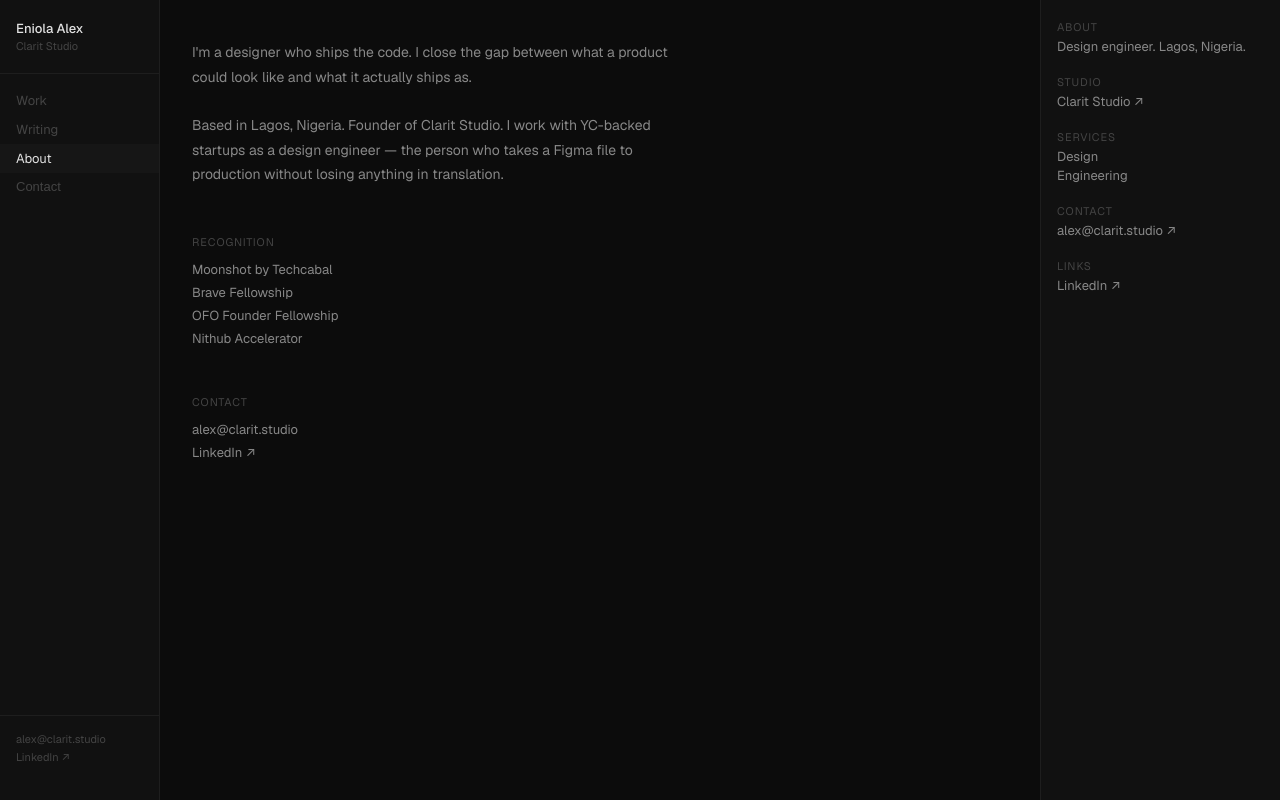
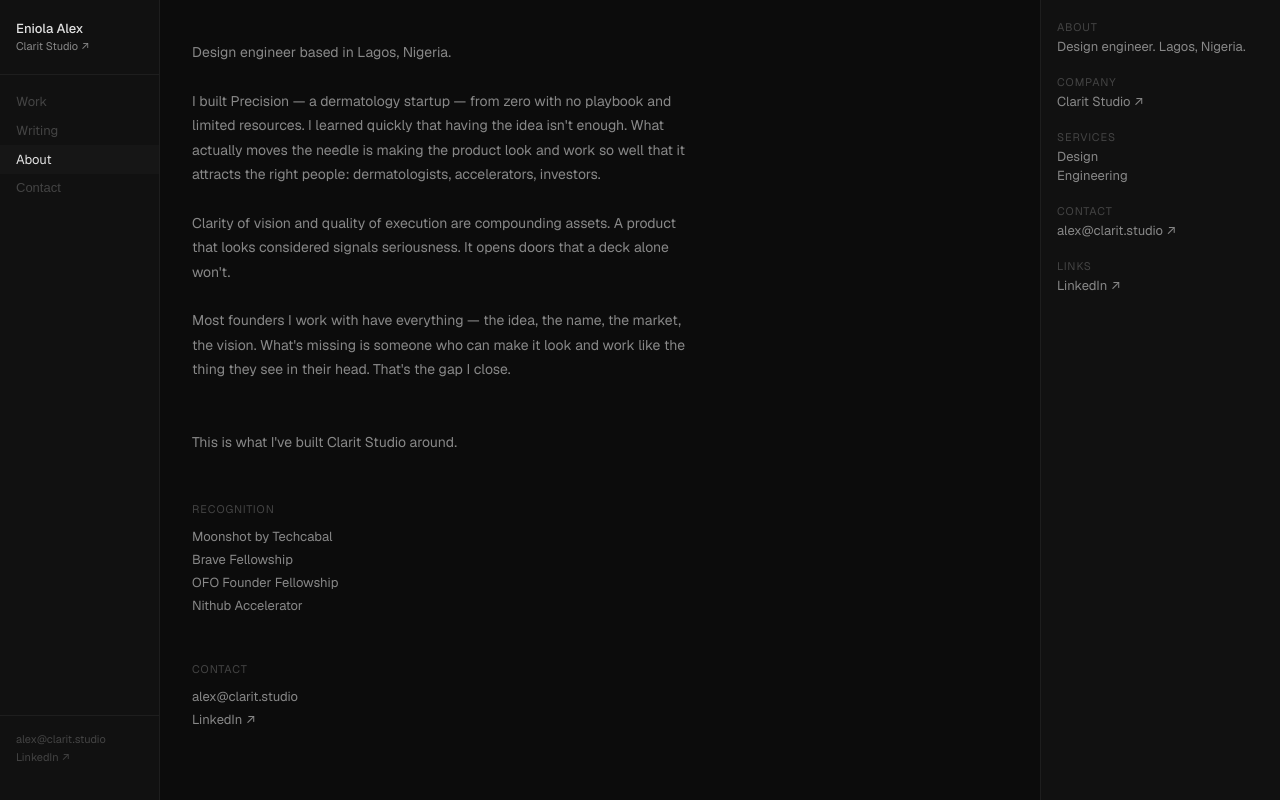
Before and after one commit to Lexanda12/clarit.studio, a Next.js app: page /about in a window 1280 px wide. Built offline with nearby package versions, Linux system fonts and the light colour scheme.

Commit message:
about page copy — final

```diff
--- a/app/(site)/about/page.tsx
+++ b/app/(site)/about/page.tsx
@@ -14,8 +14,35 @@ export default function AboutPage() {
           marginBottom: '24px',
         }}
       >
-        I&apos;m a designer who ships the code. I close the gap between what a
-        product could look like and what it actually ships as.
+        Design engineer based in Lagos, Nigeria.
+      </p>
+
+      <p
+        style={{
+          fontSize: '14px',
+          color: 'var(--text-secondary)',
+          lineHeight: '1.75',
+          marginBottom: '24px',
+        }}
+      >
+        I built Precision — a dermatology startup — from zero with no
+        playbook and limited resources. I learned quickly that having the
+        idea isn&apos;t enough. What actually moves the needle is making the
+        product look and work so well that it attracts the right people:
+        dermatologists, accelerators, investors.
+      </p>
+
+      <p
+        style={{
+          fontSize: '14px',
+          color: 'var(--text-secondary)',
+          lineHeight: '1.75',
+          marginBottom: '24px',
+        }}
+      >
+        Clarity of vision and quality of execution are compounding assets.
+        A product that looks considered signals seriousness. It opens doors
+        that a deck alone won&apos;t.
       </p>
 
       <p
@@ -26,9 +53,20 @@ export default function AboutPage() {
           marginBottom: '48px',
         }}
       >
-        Based in Lagos, Nigeria. Founder of Clarit Studio. I work with
-        YC-backed startups as a design engineer — the person who takes a
-        Figma file to production without losing anything in translation.
+        Most founders I work with have everything — the idea, the name, the
+        market, the vision. What&apos;s missing is someone who can make it look
+        and work like the thing they see in their head. That&apos;s the gap I close.
+      </p>
+
+      <p
+        style={{
+          fontSize: '14px',
+          color: 'var(--text-secondary)',
+          lineHeight: '1.75',
+          marginBottom: '48px',
+        }}
+      >
+        This is what I&apos;ve built Clarit Studio around.
       </p>
 
       <div style={{ marginBottom: '48px' }}>
--- a/components/layout/ShellClient.tsx
+++ b/components/layout/ShellClient.tsx
@@ -5,7 +5,7 @@ import RightPanel from './RightPanel'
 
 const homeRightPanel = [
   { label: 'About', value: 'Design engineer. Lagos, Nigeria.' },
-  { label: 'Studio', value: 'Clarit Studio', isLink: true, href: 'https://clarit.studio' },
+  { label: 'Company', value: 'Clarit Studio', isLink: true, href: 'https://clarit.studio' },
   { label: 'Services', value: ['Design', 'Engineering'] },
   { label: 'Contact', value: 'alex@clarit.studio', isLink: true, href: 'mailto:alex@clarit.studio' },
   { label: 'Links', value: 'LinkedIn', isLink: true, href: 'https://linkedin.com/in/eniolaalex' },
--- a/components/layout/Sidebar.tsx
+++ b/components/layout/Sidebar.tsx
@@ -38,9 +38,20 @@ export default function Sidebar() {
           <div style={{ fontSize: '13px', color: 'var(--text-primary)', fontWeight: 500 }}>
             Eniola Alex
           </div>
-          <div style={{ fontSize: '11px', color: 'var(--text-muted)', marginTop: '2px' }}>
-            Clarit Studio
-          </div>
+          <a
+            href="https://clarit.studio"
+            target="_blank"
+            rel="noopener noreferrer"
+            style={{
+              fontSize: '11px',
+              color: 'var(--text-secondary)',
+              marginTop: '2px',
+              display: 'inline-block',
+              textDecoration: 'none',
+            }}
+          >
+            Clarit Studio ↗
+          </a>
         </div>
 
         {/* Nav */}
```
